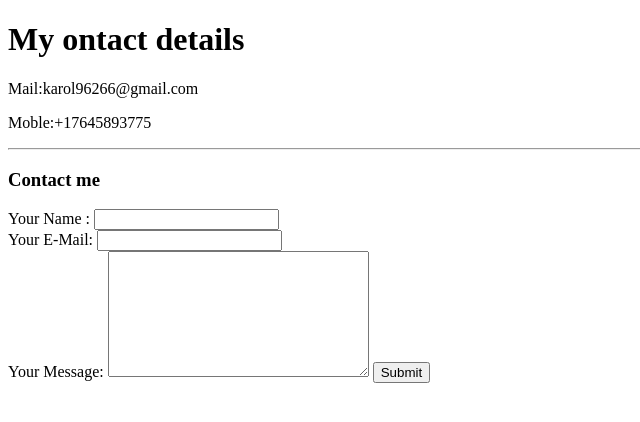
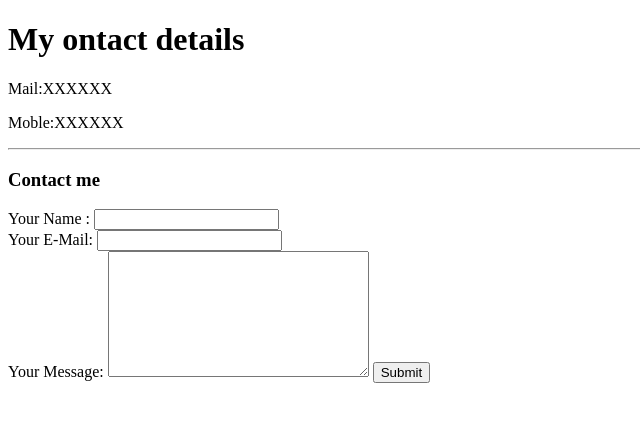
Before and after one commit to VibratingDonut/CV, a plain HTML site: page contact.html in a window 1280 px wide. Shown: the whole page, without its empty margins (0-640 px from the left). Drawn offline with Linux system fonts and the light colour scheme.

Commit message:
Update contact.html

```diff
--- a/contact.html
+++ b/contact.html
@@ -7,8 +7,8 @@
 
   <body>
   <h1>My ontact details</h1>
-  <p>Mail:karol96266@gmail.com</p>
-  <p>Moble:+17645893775</p>
+  <p>Mail:XXXXXX</p>
+  <p>Moble:XXXXXX</p>
   <hr>
     <h3>Contact me</h3>
     <form action="mailto:karol96266@gmail.com" method="post">
```
